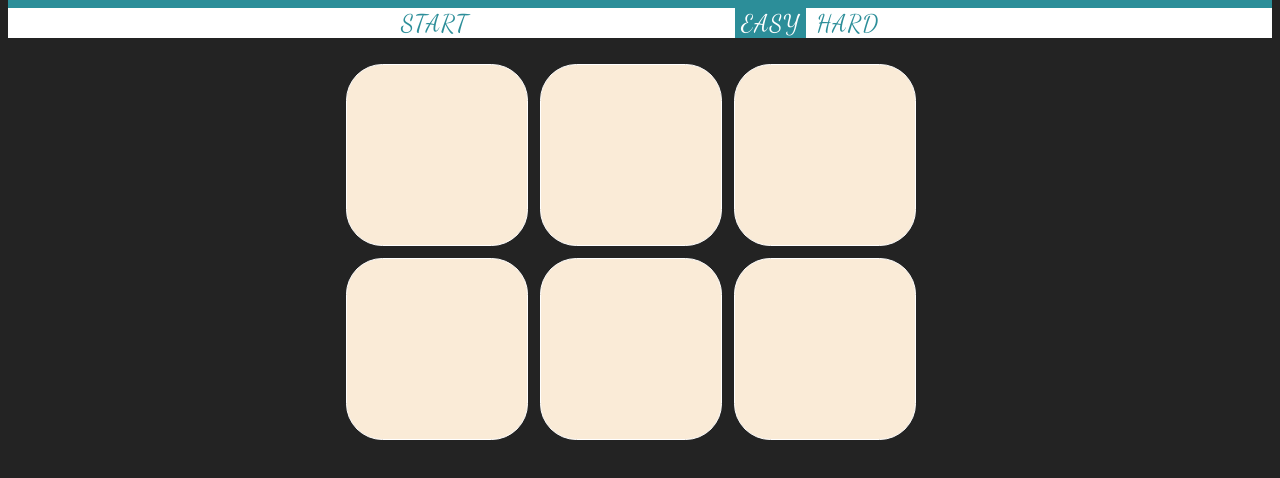
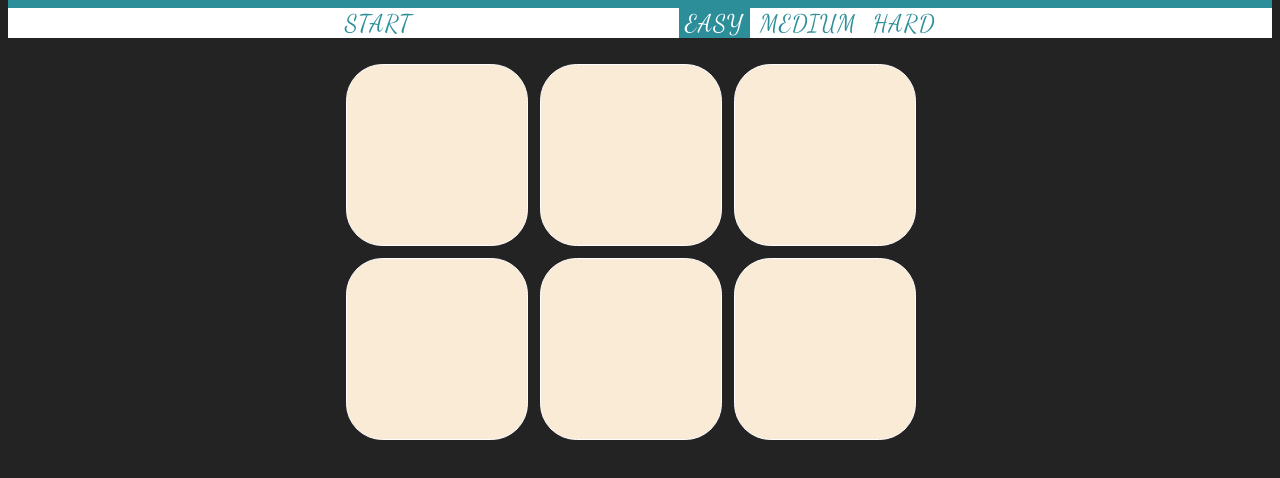
Before and after one commit to Susan56789/rgb-color-game, a plain HTML site: page index.html in a window 1280 px wide. Shown: the part 222-700 px from the top of the page. Drawn offline with Linux system fonts and the light colour scheme.

Commit message:
game levels

```diff
--- a/index.html
+++ b/index.html
@@ -25,6 +25,7 @@
       <button id="reset">Start</button>
       <span id="message"></span>
       <button class="mode selected">Easy</button>
+      <button class="mode ">Medium</button>
       <button class="mode ">Hard</button>
     </div>
 
```
